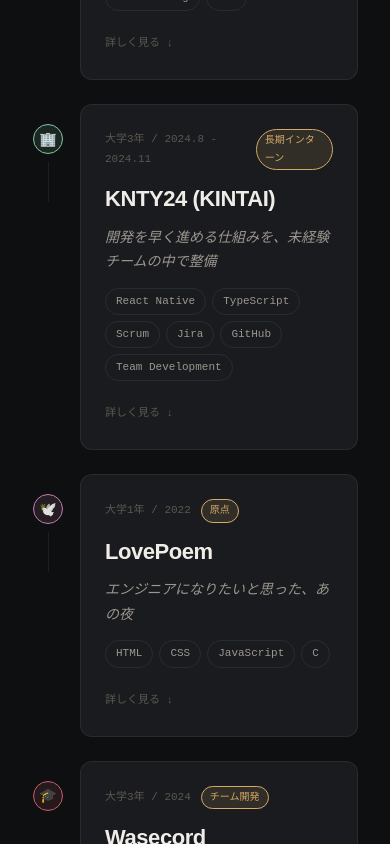
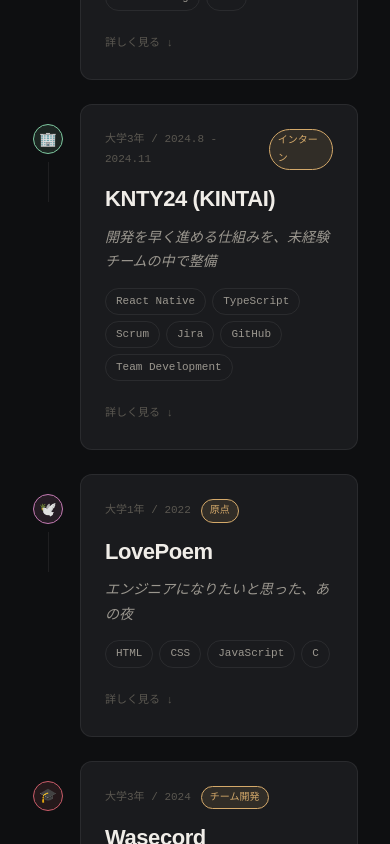
Before and after one commit to mamezlf/portfolio, a React (Vite) app: page / in a window 390 px wide. Shown: the part 3220-4064 px from the top of the page. Built offline with nearby package versions, Linux system fonts and the light colour scheme.

Commit message:
mobileで確認されているのみて急いでmobile上のUIチェックした

```diff
--- a/src/components/Closing.tsx
+++ b/src/components/Closing.tsx
@@ -59,7 +59,7 @@ const Closing: React.FC = () => {
             <div className="footer-row">
               <span className="footer-name">Lingfang Zhang</span>
               <span className="footer-copy">
-                早稲田大学大学院 · SWE / NLP · 28卒
+                早大院 · SWE / NLP · 28卒
               </span>
             </div>
           </div>
--- a/src/components/Projects.tsx
+++ b/src/components/Projects.tsx
@@ -132,7 +132,7 @@ const typeLabel: Record<string, string> = {
   origin: "原点",
   team: "チーム開発",
   personal: "個人開発",
-  internship: "長期インターン",
+  internship: "インターン",
 };
 
 const Projects: React.FC = () => {
```
